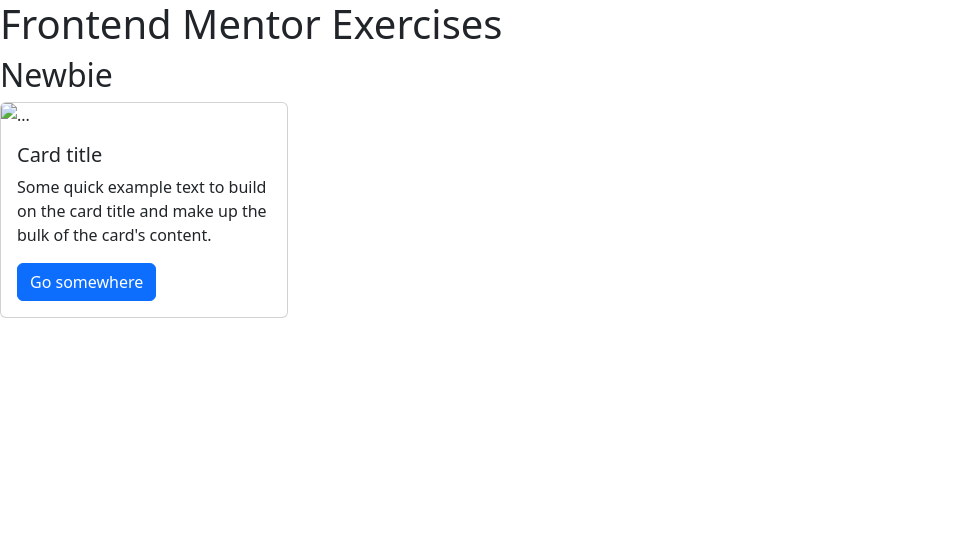
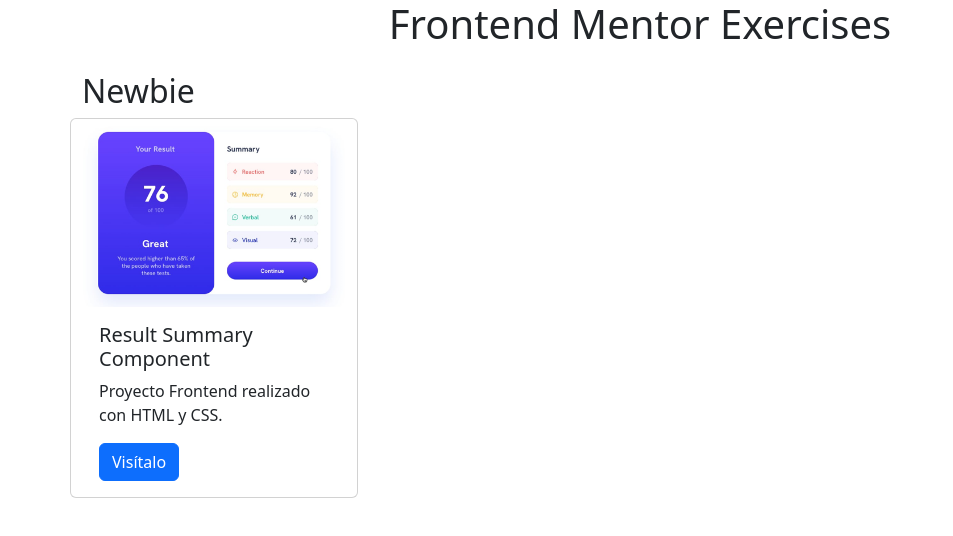
Before and after one commit to marianoezequielmendez/frontendmentor, a plain HTML site: page index.html in a window 1280 px wide. Shown: the whole page, without its empty margins (0-953 px from the left). Drawn offline with nearby package versions, Linux system fonts and the light colour scheme.

Commit message:
Template inicial inicio

```diff
--- a/index.html
+++ b/index.html
@@ -11,24 +11,30 @@
       crossorigin="anonymous"
     />
   </head>
-  <body>
-    <header>
-      <h1>Frontend Mentor Exercises</h1>
+  <body class="container-fluid">
+    <header class="row mb-3">
+      <h1 class="d-flex justify-content-center align-items-center">
+        Frontend Mentor Exercises
+      </h1>
     </header>
 
     <main>
-      <section>
-        <h2>Newbie</h2>
-        <div class="projectContainer">
+      <section class="container">
+        <h2 class="mb-2">Newbie</h2>
+        <div class="row">
+          <!-- Result Summary Component -->
           <div class="card" style="width: 18rem">
-            <img src="..." class="card-img-top" alt="..." />
+            <img
+              src="./img/results_summary_component.png"
+              class="card-img-top"
+              alt="Imagen de muestra del proyecto 'Result Summary Component'"
+            />
             <div class="card-body">
-              <h5 class="card-title">Card title</h5>
+              <h5 class="card-title">Result Summary Component</h5>
               <p class="card-text">
-                Some quick example text to build on the card title and make up
-                the bulk of the card's content.
+                Proyecto Frontend realizado con HTML y CSS.
               </p>
-              <a href="#" class="btn btn-primary">Go somewhere</a>
+              <a href="#" class="btn btn-primary">Visítalo</a>
             </div>
           </div>
         </div>
```
Also changed, not shown: img/results_summary_component.png (added).
